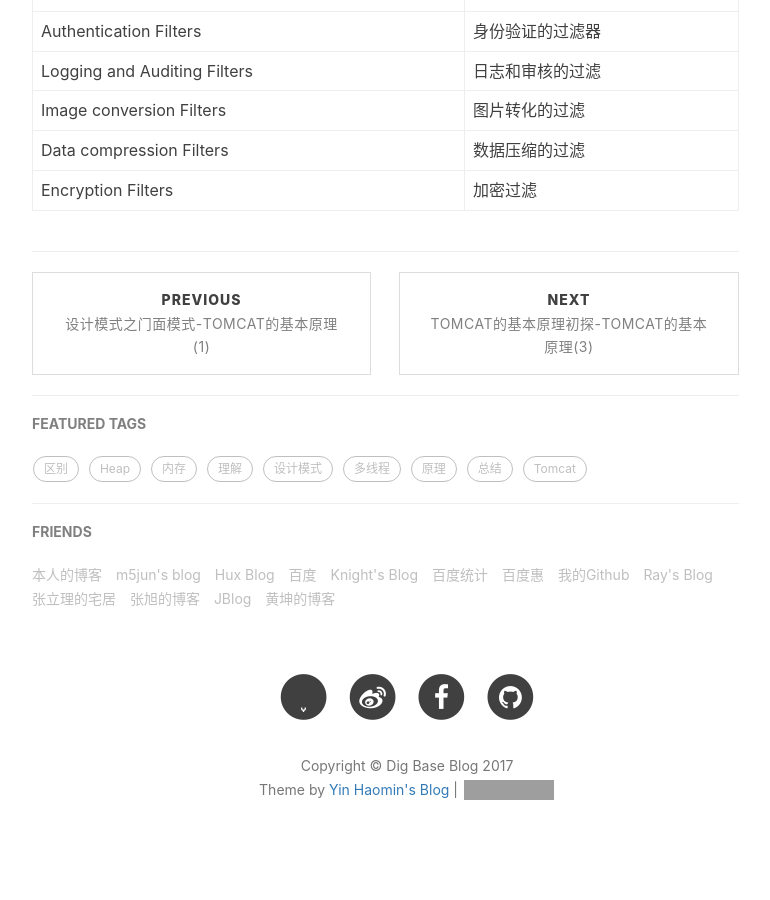
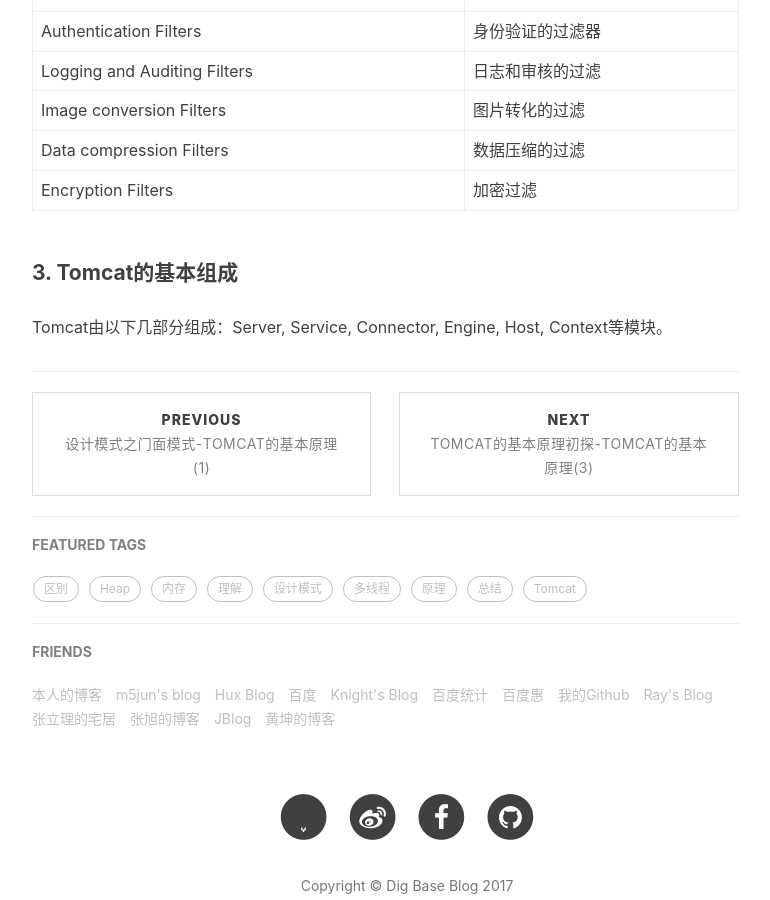
Before and after one commit to baiscjava/basicjava.github.io, a Jekyll site: the page built from _posts/2017-12-06-Tomcat的基本概念-Tomcat的基本原理(2).md, in a window 1280 px wide and 900 px high, scrolled down 2161 px. Shown: the whole window, without its empty margins (233-1003 px from the left). Built offline with Jekyll 4.4.1, drawn with Linux system fonts in a browser that asks for light colours; nearby versions of some CDN libraries; comment, search, counter and statistics services are not loaded; grey boxes are pictures that could not be loaded.

Commit message:
Update 2017-12-06-Tomcat的基本概念-Tomcat的基本原理(2).md

```diff
--- a/_posts/2017-12-06-Tomcat的基本概念-Tomcat的基本原理(2).md
+++ b/_posts/2017-12-06-Tomcat的基本概念-Tomcat的基本原理(2).md
@@ -50,3 +50,7 @@ web.xml的配置说明 <br>
 |Image conversion Filters|图片转化的过滤|
 |Data compression Filters|数据压缩的过滤|
 |Encryption Filters|加密过滤|
+
+
+#### 3. Tomcat的基本组成<br>
+Tomcat由以下几部分组成：Server, Service, Connector, Engine, Host, Context等模块。<br>
```
